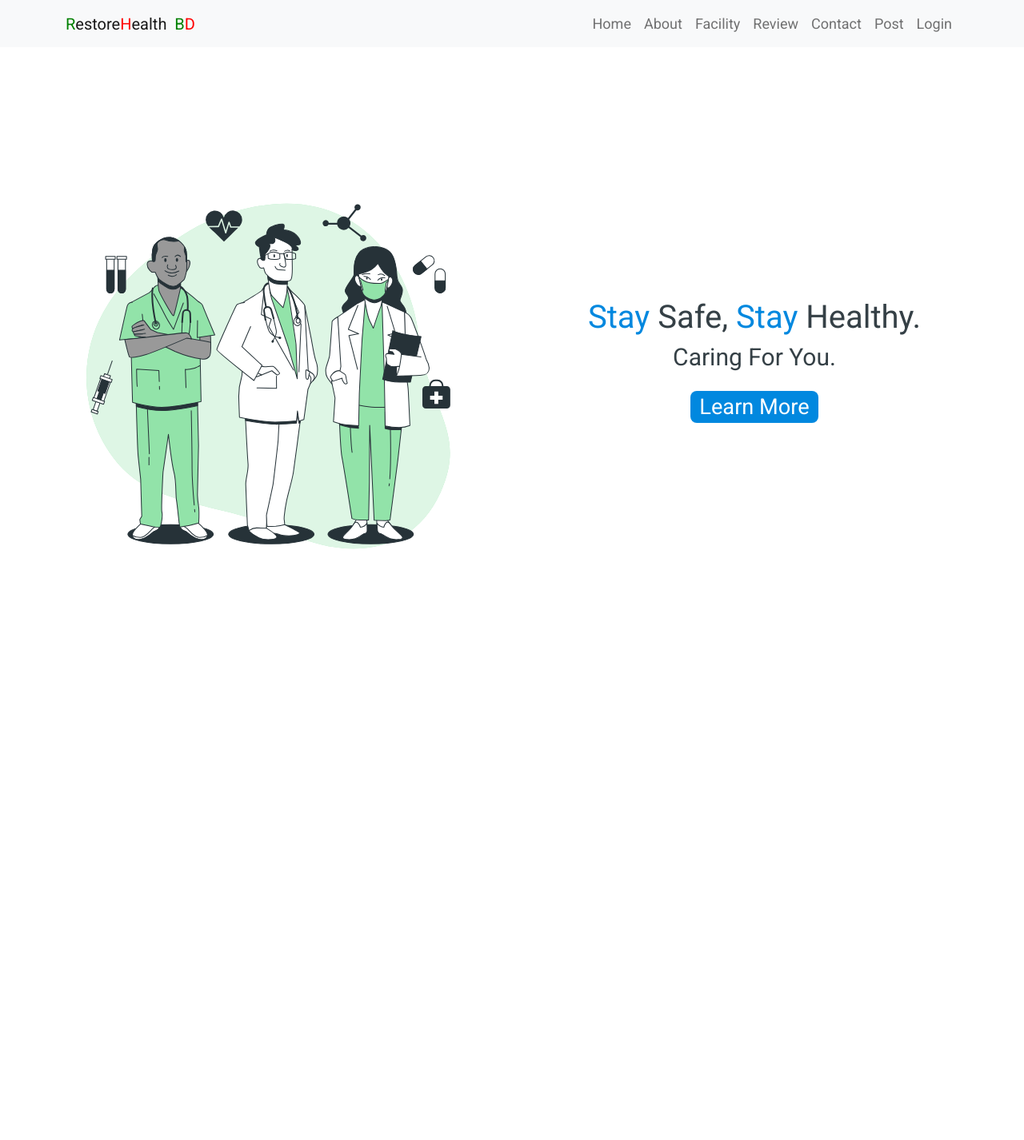
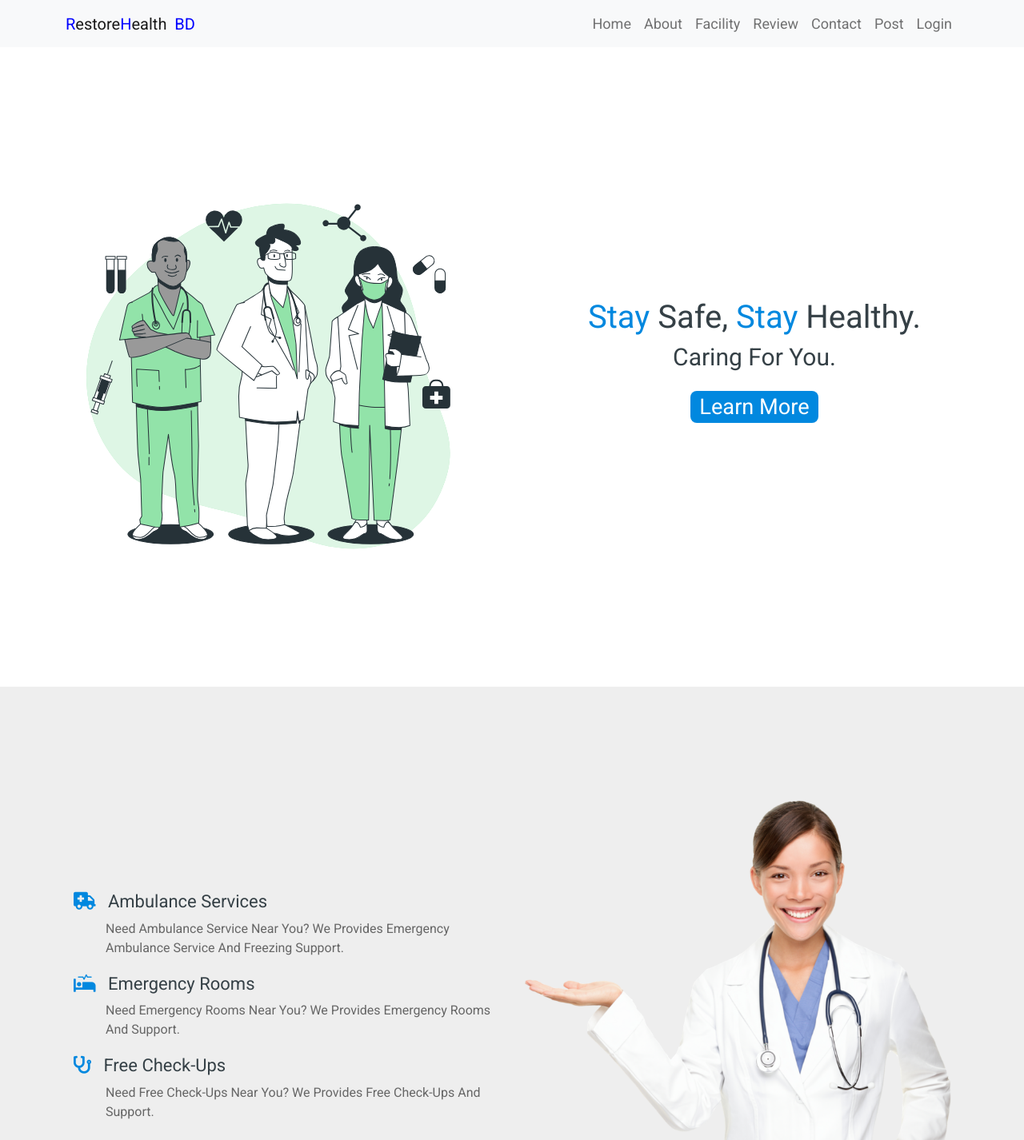
Before and after one commit to sohag-aust/RestoreHealth-BD, a React (Create React App) app: page / in a window 1280 px wide. Shown: the top 1426 px of the page at 80% size. Before the commit the page ends 859 px from the top, so only its background shows below. Built offline with nearby package versions, Linux system fonts and the light colour scheme.

Commit message:
refactor and about component added

```diff
--- a/src/App.js
+++ b/src/App.js
@@ -2,12 +2,14 @@ import './App.css';
 import 'bootstrap/dist/js/bootstrap.bundle'
 import Banner from './pages/Home/Banner/Banner';
 import Header from './pages/Shared/Header/Header';
+import About from './pages/Home/About/About';
 
 function App() {
   return (
     <>
       <Header />
       <Banner />
+      <About />
     </>
   );
 }
--- /dev/null
+++ b/src/pages/Home/About/About.css
@@ -0,0 +1,23 @@
+.about{
+    background:#eee;
+}
+
+.about .content .box{
+    margin:20px 0;
+}
+
+.about .content .box h3{
+    font-size: 22px;
+    color:var(--black);
+}
+
+.about .content .box h3 i{
+    padding: 0 10px;
+    color:var(--blue);
+}
+
+.about .content .box p{
+    font-size: 16px;
+    padding-left: 50px;
+    color:#666;
+}
--- /dev/null
+++ b/src/pages/Home/About/About.js
@@ -0,0 +1,47 @@
+import React, { useEffect } from 'react';
+import Aos from 'aos';
+import 'aos/dist/aos.css';
+import './About.css';
+
+const About = () => {
+    useEffect(()=>{
+        Aos.init({
+            duration: 2000
+        });
+    }, []);
+
+    return (
+        <section className="about" id="about">
+            <div className="container">
+                <div className="row min-vh-100 align-items-center">
+
+                    <div className="col-md-6 content" data-aos="fade-right">
+
+                        <div className="box">
+                            <h3> <i className="fas fa-ambulance"></i> ambulance services </h3>
+                            <p>Need ambulance service near you? we provides emergency ambulance service and freezing support.</p>
+                        </div>
+
+                        <div className="box">
+                            <h3> <i className="fas fa-procedures"></i> emergency rooms </h3>
+                            <p>Need emergency rooms near you? we provides emergency rooms and support.</p>
+                        </div>
+
+                        <div className="box">
+                            <h3> <i className="fas fa-stethoscope"></i> free check-ups </h3>
+                            <p>Need free check-ups near you? we provides free check-ups and support.</p>
+                        </div>
+
+                    </div>
+
+                    <div className="col-md-6 d-none d-md-block" data-aos="fade-left">
+                        <img src="images/about-img.png" width="100%" alt="" />
+                    </div>
+
+                </div>
+            </div>
+        </section>
+    );
+};
+
+export default About;
--- a/src/pages/Shared/Header/Header.js
+++ b/src/pages/Shared/Header/Header.js
@@ -8,10 +8,10 @@ const Header = () => {
             <Navbar collapseOnSelect expand="lg" bg="light" variant="light" sticky="top">
                 <Container>
                     <Navbar.Brand href="#home">
-                        <span style={{color:'green'}}>R</span>estore
-                        <span style={{color:'red'}}>H</span>ealth &nbsp;
-                        <span style={{color:'green'}}>B</span>
-                        <span style={{color:'red'}}>D</span>
+                        <span style={{color:'blue'}}>R</span>estore
+                        <span style={{color:'blue'}}>H</span>ealth &nbsp;
+                        <span style={{color:'blue'}}>B</span>
+                        <span style={{color:'blue'}}>D</span>
                     </Navbar.Brand>
 
                     <Navbar.Toggle />
```
